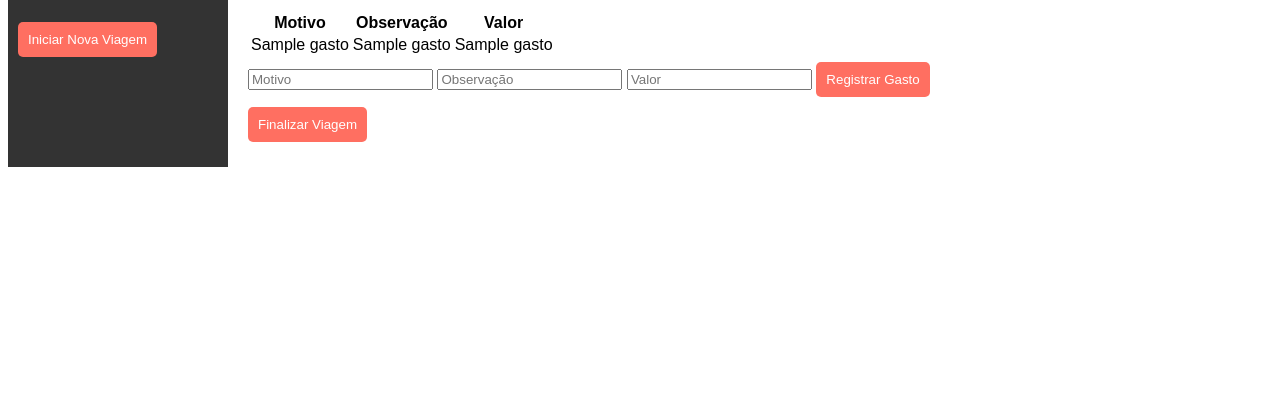
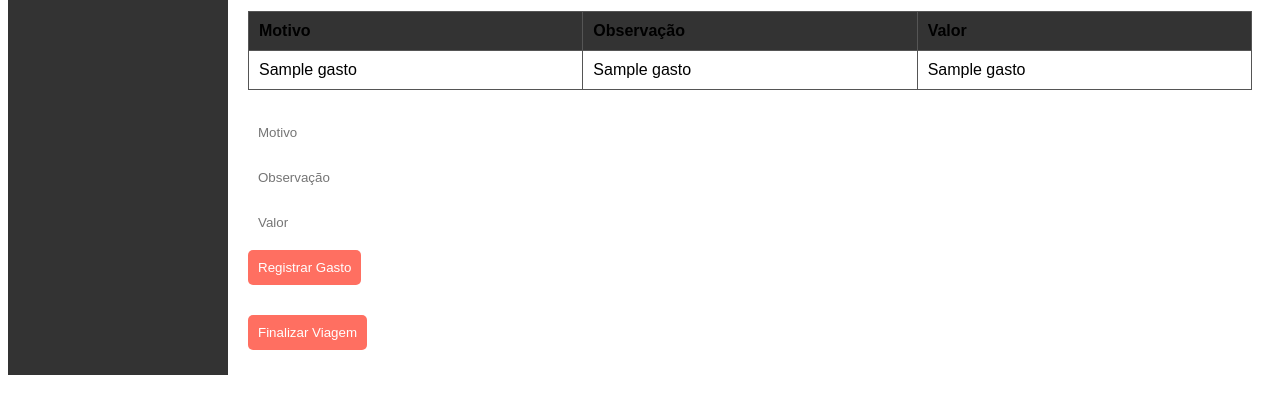
Before and after one commit to DuJao22/Gerenciamento-viajem-, a Flask app: template templates/dashboard.html in a window 1280 px wide. Shown: the part 85-499 px from the top of the page. Run offline with Flask 3, Linux system fonts and the light colour scheme; the template is opened without the code that fills it: most values are stand-ins (such as "Sample title", 1, 10 or a date in 2020).

Commit message:
Update dashboard.html

```diff
--- a/templates/dashboard.html
+++ b/templates/dashboard.html
@@ -29,6 +29,31 @@
             cursor: pointer;
             border-radius: 5px;
         }
+        table {
+            width: 100%;
+            border-collapse: collapse;
+            margin-bottom: 20px;
+        }
+        table, th, td {
+            border: 1px solid #555;
+        }
+        th, td {
+            padding: 10px;
+            text-align: left;
+        }
+        th {
+            background: #333;
+        }
+        form {
+            margin-top: 20px;
+        }
+        input {
+            padding: 10px;
+            margin: 5px 0;
+            border: none;
+            border-radius: 5px;
+            width: calc(100% - 22px); /* Adjust for padding and border */
+        }
     </style>
 </head>
 <body>
@@ -36,7 +61,9 @@
         <h1>{{ user[1] }}</h1>
         <p>Idade: {{ user[2] }}</p>
         <p>Data de Nascimento: {{ user[3] }}</p>
+        {% if not viagem %}
         <button onclick="window.location.href='/inicio_viagem'">Iniciar Nova Viagem</button>
+        {% endif %}
     </div>
     <div class="content">
         {% if viagem %}
@@ -67,7 +94,6 @@
         {% else %}
         <h2>Bem-vindo ao seu Dashboard!</h2>
         <p>Atualmente, você não possui viagens em andamento.</p>
-        <button onclick="window.location.href='/inicio_viagem'">Iniciar Nova Viagem</button>
         {% endif %}
     </div>
 </body>
```
